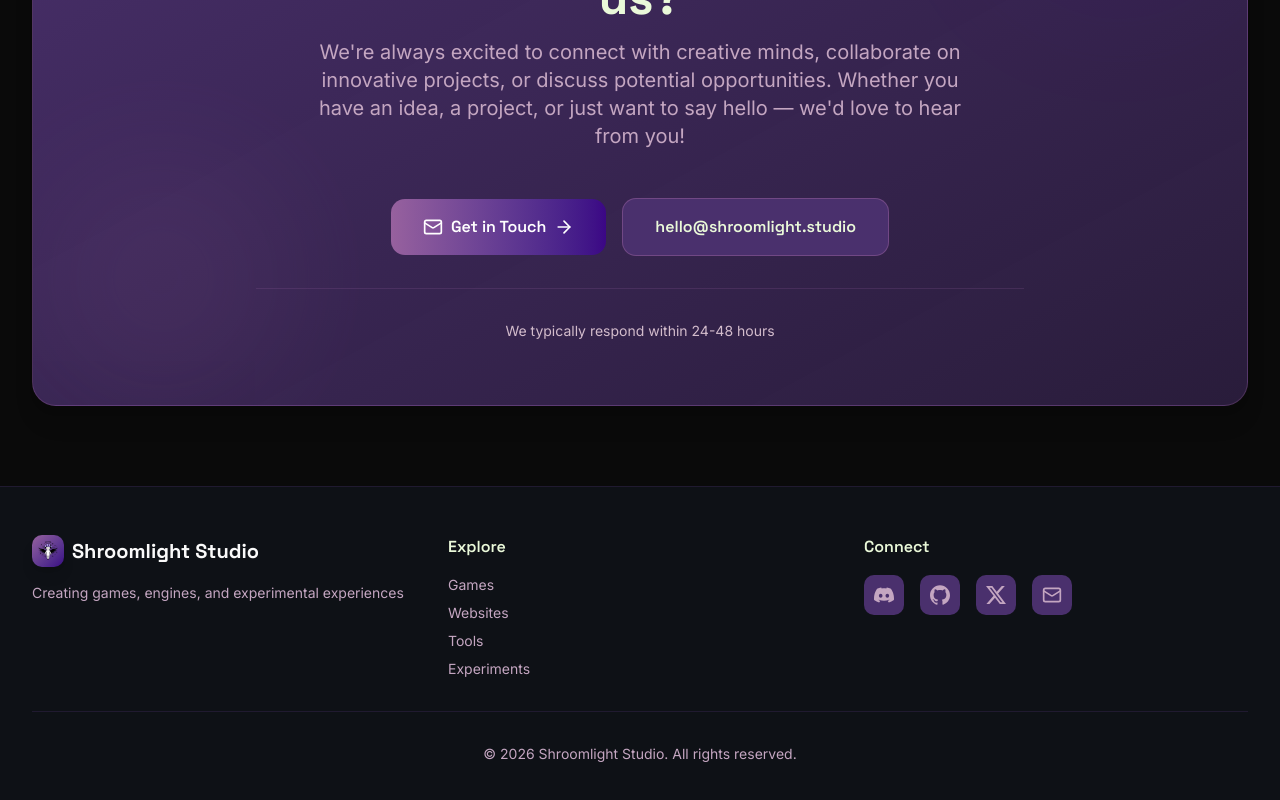
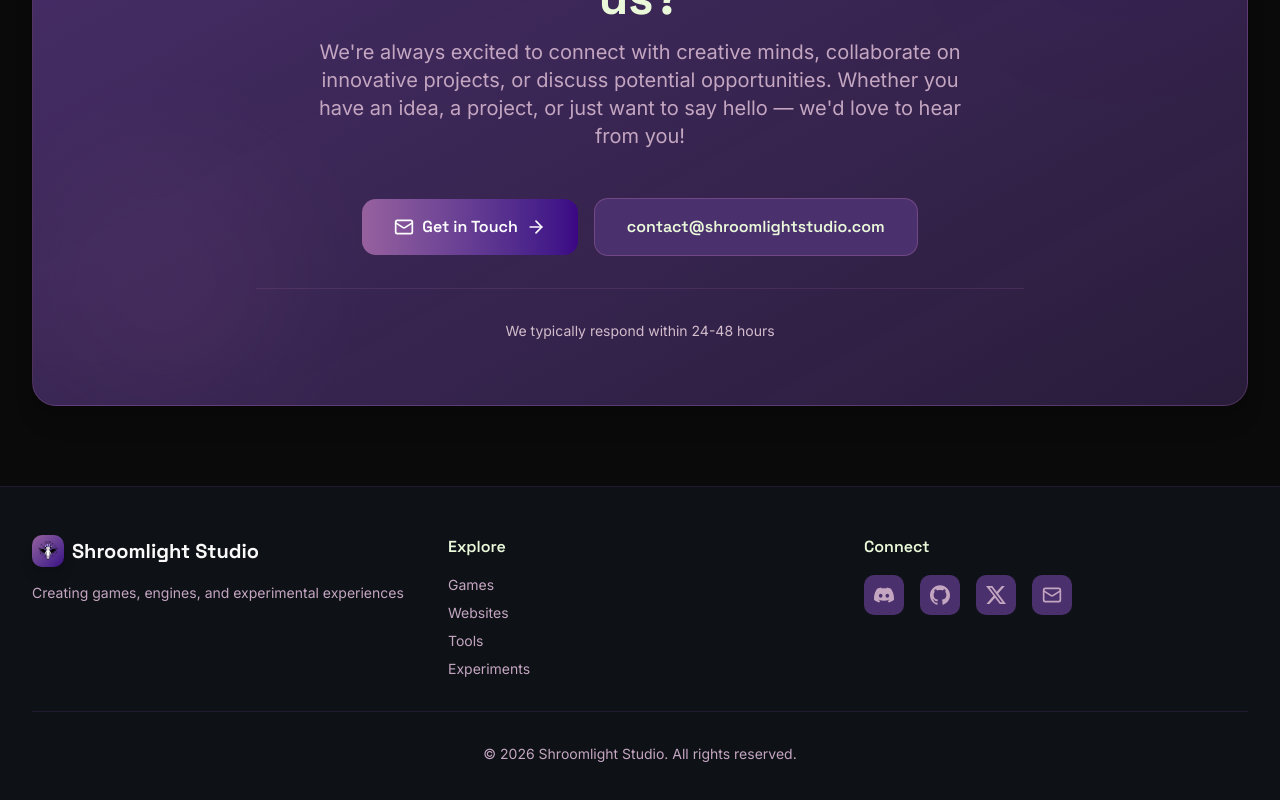
Before and after one commit to Shroomlight-Studio/website, a Next.js app: page / in a window 1280 px wide. Shown: the part 3958-4758 px from the top of the page. Built offline with nearby package versions, Linux system fonts and the light colour scheme.

Commit message:
fixed mail

```diff
--- a/src/app/components/Contact.tsx
+++ b/src/app/components/Contact.tsx
@@ -62,7 +62,7 @@ export function Contact() {
                                 className="px-8 py-4 bg-(--shroomlight-surface) rounded-xl text-(--shroomlight-light) font-semibold hover:bg-(--shroomlight-surface)/80 transition-all border border-(--shroomlight-primary)/50 hover:border-(--shroomlight-primary) hover:shadow-md w-full sm:w-auto text-center"
                                 style={{ fontFamily: 'var(--font-heading)' }}
                             >
-                                hello@shroomlight.studio
+                                contact@shroomlightstudio.com
                             </a>
                         </div>
 
```
